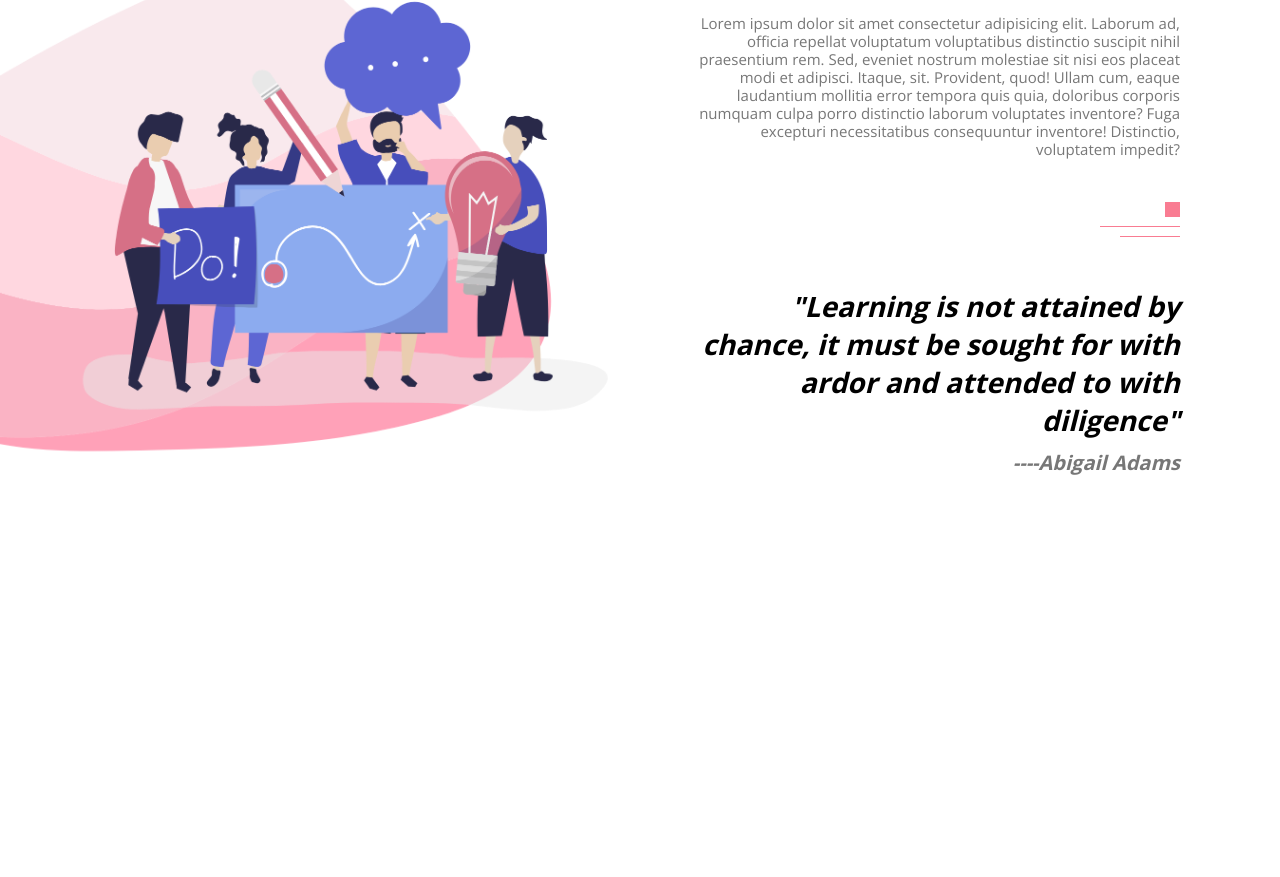
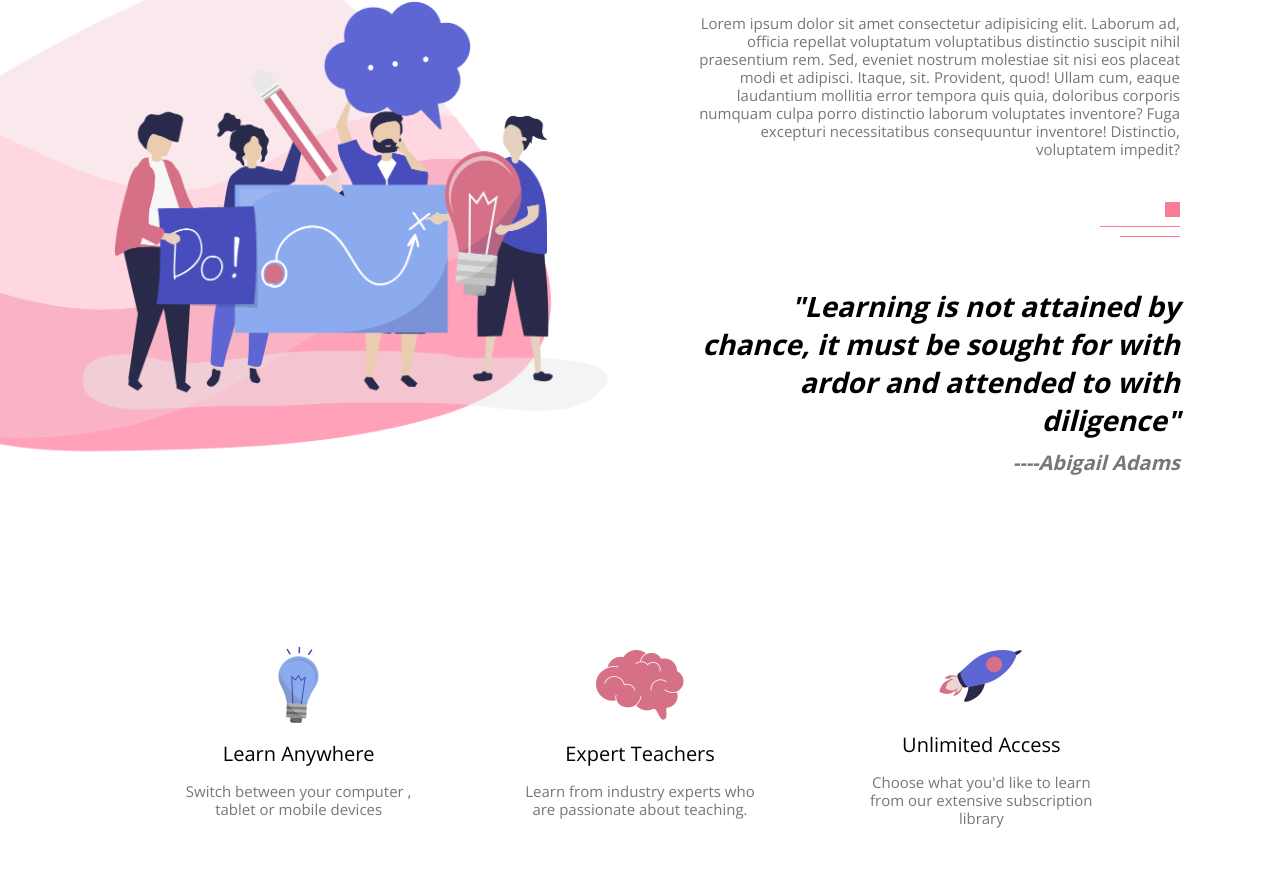
Before and after one commit to YaminiMurugan/Build_Website, a plain HTML site: page index.html in a window 1280 px wide. Shown: the part 966-1843 px from the top of the page. Before the commit the page ends 1542 px from the top, so only its background shows below. Drawn offline with nearby package versions, Linux system fonts and the light colour scheme.

Commit message:
feature section inserted
Added a feature section with a row div and 3 column div and applied flex properties for the same

```diff
--- a/index.html
+++ b/index.html
@@ -77,6 +77,26 @@
         </div>
     </section>
     <!-- End of About-->
+    <!-- Feature-->
+    <section id="features">
+        <div class="feature-row">
+            <div class="feature-col">
+                <img src="Images/pic-1.png">
+                <h4>Learn Anywhere</h4>
+                <p> Switch between your computer , tablet or mobile devices</p>
+            </div>
+            <div class="feature-col">
+                <img src="Images/pic-2.png">
+                <h4>Expert Teachers</h4>
+                <p> Learn from industry experts who are passionate about teaching.</p>
+            </div>
+            <div class="feature-col">
+                <img src="Images/pic-3.png">
+                <h4>Unlimited Access</h4>
+                <p> Choose what you'd like to learn from our extensive subscription library </p>
+            </div>
+        </div>
+    </section>
     <script>
         var menuBtn = document.getElementById("menuBtn");
         var sideNav = document.getElementById("sideNav");
--- a/style.css
+++ b/style.css
@@ -156,3 +156,37 @@ nav ul li a {
 }
 
 /* End of About style */
+
+
+/* Start of Feature section */
+
+#features {
+    padding-top: 50px;
+    padding-bottom: 50px;
+}
+
+.feature-row {
+    width: 80%;
+    margin: auto;
+    display: flex;
+    align-items: center;
+    justify-content: space-around;
+    flex-wrap: wrap;
+}
+
+.feature-col {
+    flex-basis: 25%;
+    text-align: center;
+}
+
+.feature-col img {
+    width: 100px;
+}
+
+.feature-col h4 {
+    margin-bottom: 15px;
+    font-size: 20px;
+    font-weight: 400;
+}
+
+/* End of Feature section */
```
